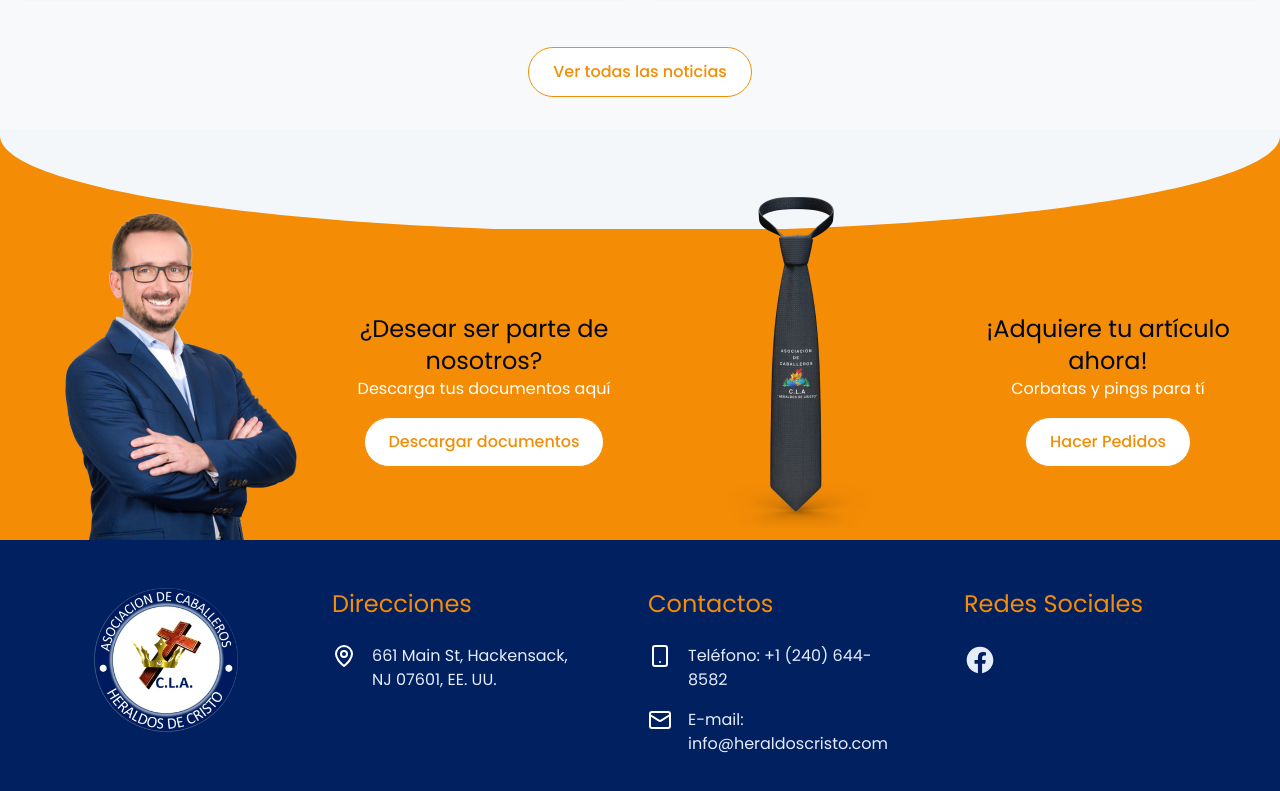
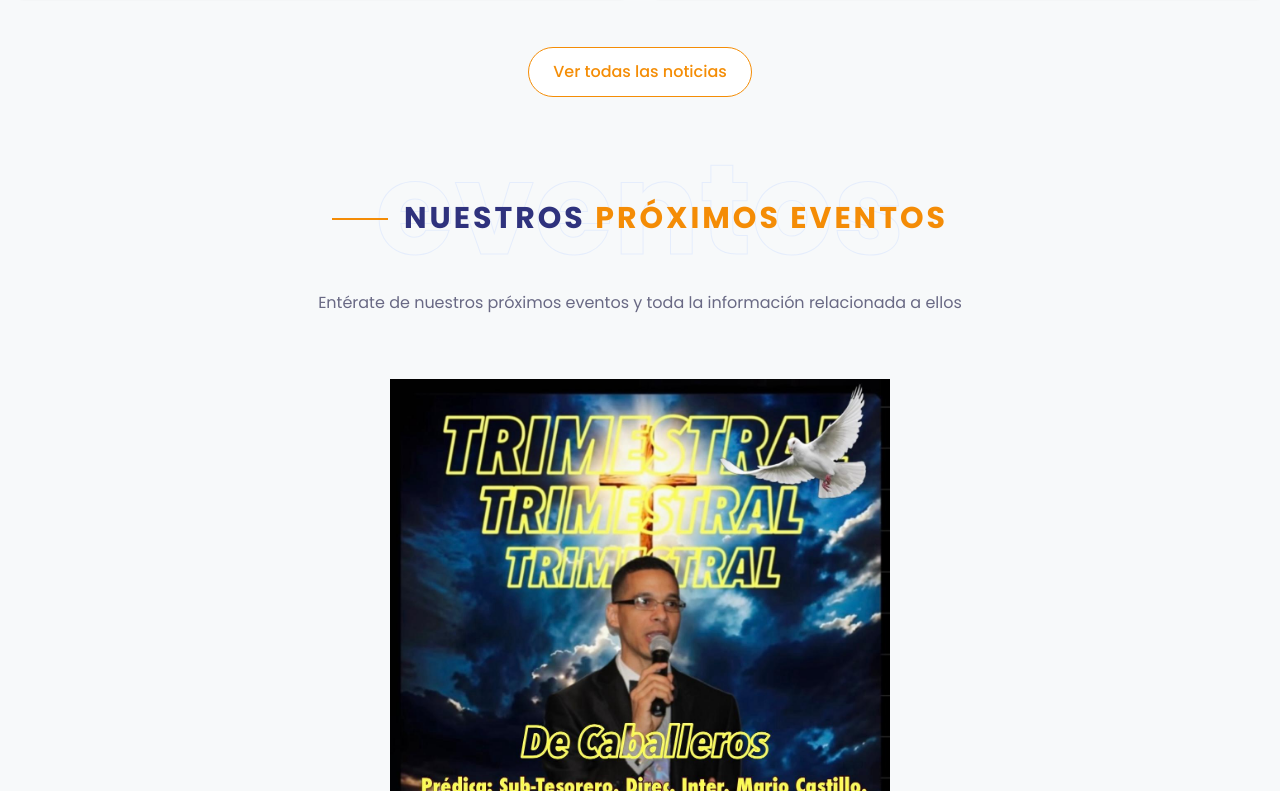
Before and after one commit to saxoboy/heraldos-web, a Next.js app: page / in a window 1280 px wide. Shown: the part 2389-3180 px from the top of the page. Built offline with nearby package versions, Linux system fonts and the light colour scheme.

Commit message:
Refactorizar manejo de selección de tallas y cantidades en el formulario de tienda

```diff
--- a/src/app/page.tsx
+++ b/src/app/page.tsx
@@ -2,7 +2,9 @@ import Link from "next/link";
 import Image from "next/image";
 import {
   ArrowRightIcon,
+  Calendar,
   CalendarDaysIcon,
+  MoveRight,
 } from "lucide-react";
 import { EmblaOptionsType } from "embla-carousel";
 import VideoHero from "@/components/video-hero";
@@ -381,6 +383,67 @@ export default function Home() {
         {/* <ShapeBottom /> */}
       </section>
 
+      <section className="bg-[#F7F9FA] relative">
+        {/* <ShapeTop /> */}
+        <div className="container mx-auto">
+          <TitleHeader
+            txtTitle="Eventos"
+            txtSubtitle="Nuestros"
+            txtSubtitleTwo="próximos eventos"
+          />
+          <p className="text-center">
+            Entérate de nuestros próximos eventos y toda la información
+            relacionada a ellos
+          </p>
+
+          <div className="flex flex-col lg:flex-row justify-center items-center lg:items-start space-y-4 lg:space-y-0 lg:space-x-4 py-12">
+            {/* {eventos.map((event) => (
+              <article key={event.id}>
+                <Card className="w-[350px] transition-all hover:shadow-xl">
+                  <Image
+                    src={event.photos?.[0] || '/images/default-image.png'}
+                    alt={event.title || "Evento sin título"}
+                    width={306}
+                    height={200}
+                    className="w-auto h-auto mx-auto p-4 rounded-3xl z-0"
+                    loading="lazy"
+                  />
+                  <div className="text-white py-2 px-4 rounded-full bg-orange-bg flex justify-center space-x-2 items-center w-fit mx-auto -mt-9 z-50 relative">
+                    <Calendar className="text-sm" />{" "}
+                    <span className="block text-sm">{event.date}</span>
+                  </div>
+                  <CardHeader>
+                    <CardTitle className="text-blue-title dark:text-gray-txt leading-8 text-center">
+                      {event.title}
+                    </CardTitle>
+                  </CardHeader>
+                  <CardContent className="flex justify-center">
+                    <Button className="mt-4" variant="outline" size="icon">
+                      <Link href={`/eventos/${event.slug}`}>
+                        <MoveRight />
+                      </Link>
+                    </Button>
+                  </CardContent>
+                </Card>
+              </article>
+            ))} */}
+            <Image
+              src="/images/events/trimestral-caballeros.jpeg"
+              alt="Trimestral Caballeros"
+              width={500}
+              height={500}
+            />
+          </div>
+
+          {/* <div className="flex justify-center mb-8">
+            <Button className="mt-4" variant="outline">
+              <Link href="/eventos">Ver todos los eventos</Link>
+            </Button>
+          </div> */}
+        </div>
+        {/* <ShapeBottom /> */}
+      </section>
+
       {/* <section className="bg-[#F7F9FA] relative my-12">
         <ShapeTop />
         <div className="container mx-auto py-12">
```
Also changed, not shown: public/images/events/trimestral-caballeros.jpeg (added).
